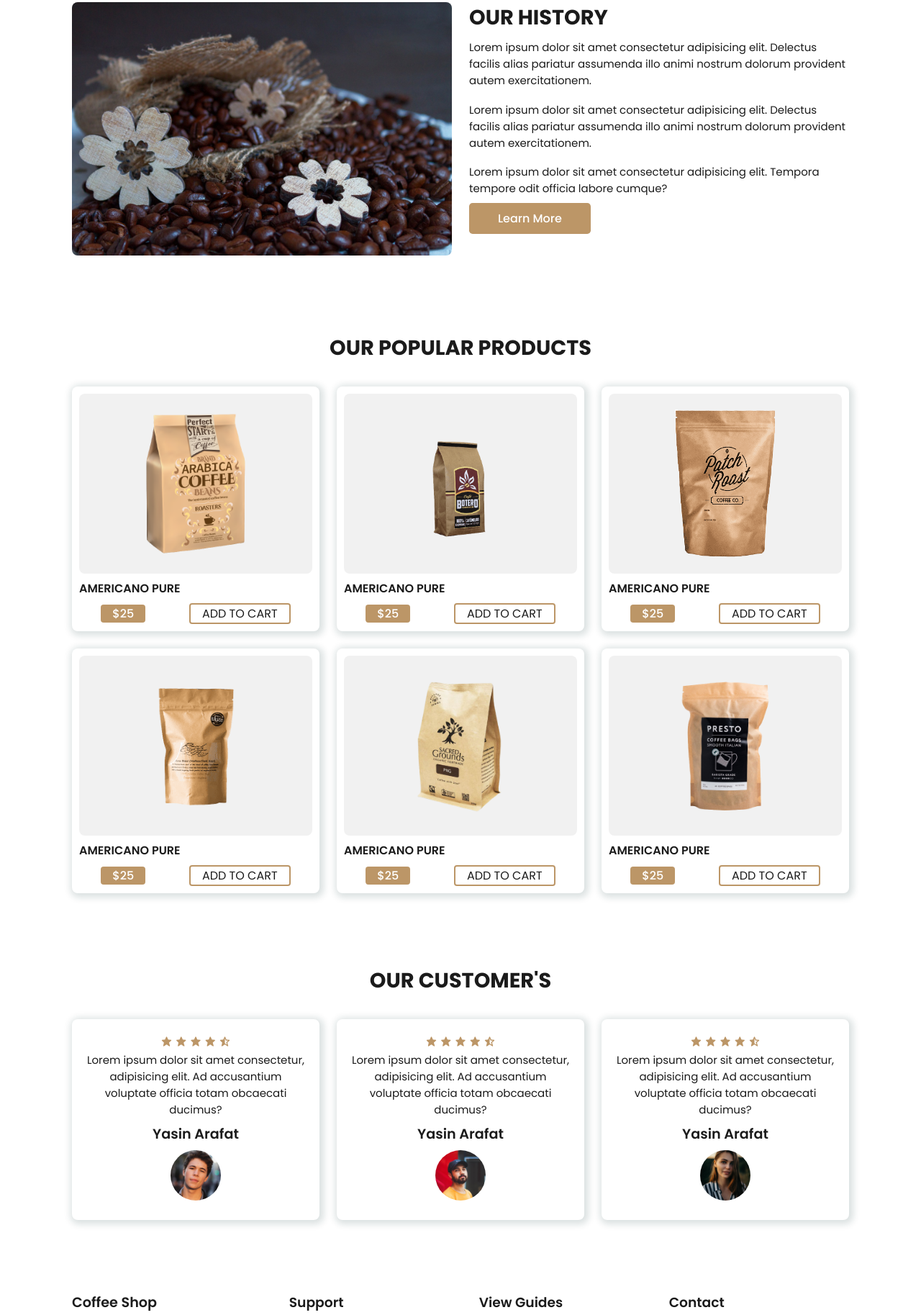
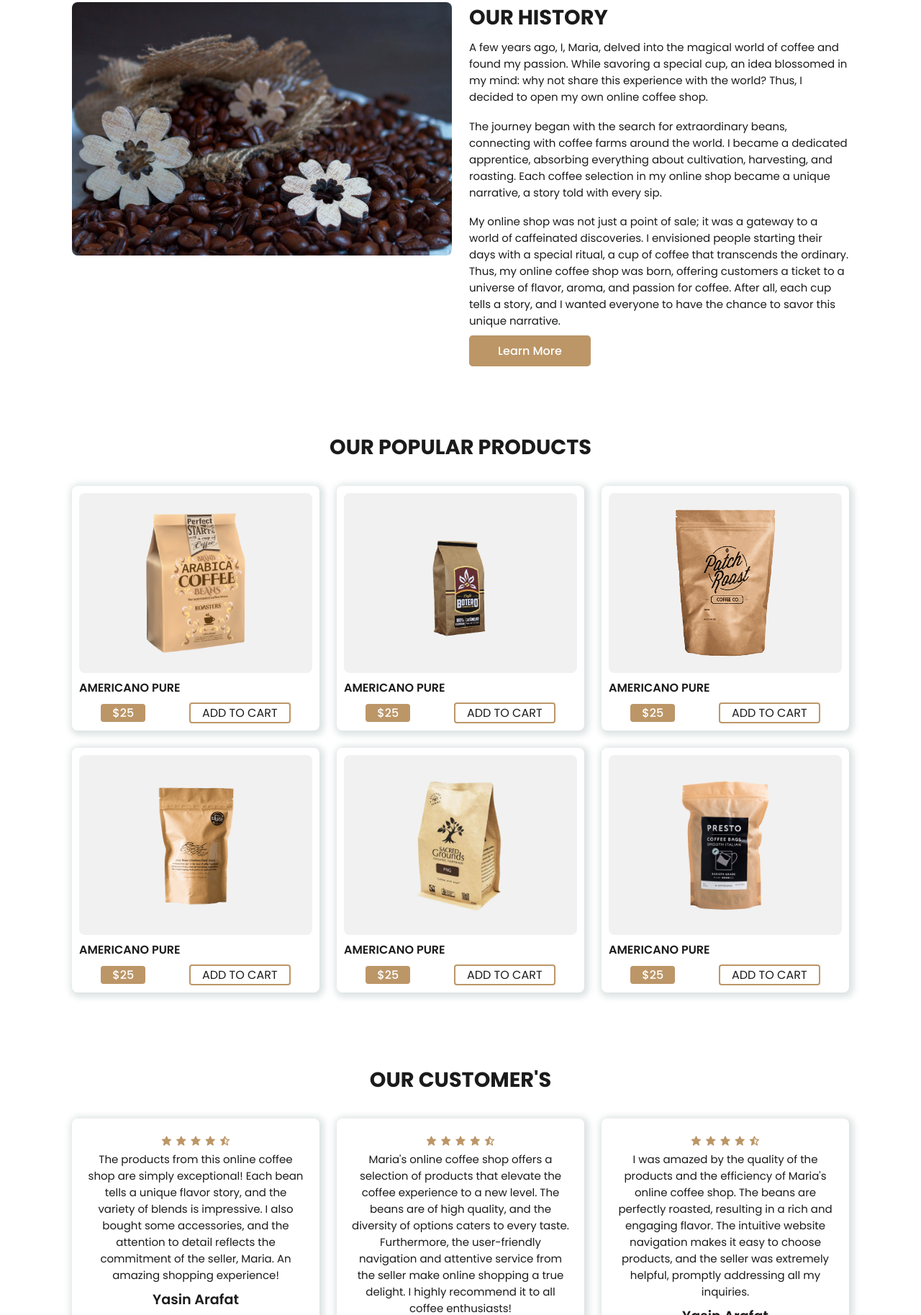
Before and after one commit to Thiagojqy0305/Loja-de-Cafe-, a plain HTML site: page index.html in a window 1280 px wide. Shown: the part 847-2674 px from the top of the page at 72% size. Drawn offline with nearby package versions, Linux system fonts and the light colour scheme.

Commit message:
foi adicionado a historia do cafe

```diff
--- a/index.html
+++ b/index.html
@@ -40,7 +40,7 @@
     <section class="home" id="home">
         <div class="home-text">
             <h1>Start your day <br> with coffee</h1>
-            <p>Lorem ipsum dolor sit amet consectetur adipisicing elit. Maiores soluta obcaecati laborum, adipisci qui nobis.</p>
+            <p>Discover the true pleasure of coffee with us! Indulge in exclusive blends, irresistible aromas, and exceptional quality. Let each cup tell a story of flavor. Choose excellence, choose our coffee. Start your sensory journey today.</p>
             <a href="#" class="btn">Shop Now</a>
         </div>
         <div class="home-img">
@@ -54,9 +54,9 @@
         </div>
         <div class="about-text">
             <h2>Our History</h2>
-            <p>Lorem ipsum dolor sit amet consectetur adipisicing elit. Delectus facilis alias pariatur assumenda illo animi nostrum dolorum provident autem exercitationem.</p>
-            <p>Lorem ipsum dolor sit amet consectetur adipisicing elit. Delectus facilis alias pariatur assumenda illo animi nostrum dolorum provident autem exercitationem.</p>
-            <p>Lorem ipsum dolor sit amet consectetur adipisicing elit. Tempora tempore odit officia labore cumque?</p>
+            <p>A few years ago, I, Maria, delved into the magical world of coffee and found my passion. While savoring a special cup, an idea blossomed in my mind: why not share this experience with the world? Thus, I decided to open my own online coffee shop.</p>
+            <p>The journey began with the search for extraordinary beans, connecting with coffee farms around the world. I became a dedicated apprentice, absorbing everything about cultivation, harvesting, and roasting. Each coffee selection in my online shop became a unique narrative, a story told with every sip.</p>
+            <p>My online shop was not just a point of sale; it was a gateway to a world of caffeinated discoveries. I envisioned people starting their days with a special ritual, a cup of coffee that transcends the ordinary. Thus, my online coffee shop was born, offering customers a ticket to a universe of flavor, aroma, and passion for coffee. After all, each cup tells a story, and I wanted everyone to have the chance to savor this unique narrative.</p>
             <a href="#" class="btn">Learn More</a>
         </div>
 
@@ -133,7 +133,7 @@
                     <i class='bx bxs-star' ></i>
                     <i class='bx bxs-star-half' ></i>
                 </div>
-                <p>Lorem ipsum dolor sit amet consectetur, adipisicing elit. Ad accusantium voluptate officia totam obcaecati ducimus?</p>
+                <p>The products from this online coffee shop are simply exceptional! Each bean tells a unique flavor story, and the variety of blends is impressive. I also bought some accessories, and the attention to detail reflects the commitment of the seller, Maria. An amazing shopping experience!</p>
                 <h2>Yasin Arafat</h2>
                 <img src="img/rev1.jpg" alt="">
             </div>
@@ -145,7 +145,7 @@
                     <i class='bx bxs-star' ></i>
                     <i class='bx bxs-star-half' ></i>
                 </div>
-                <p>Lorem ipsum dolor sit amet consectetur, adipisicing elit. Ad accusantium voluptate officia totam obcaecati ducimus?</p>
+                <p>Maria's online coffee shop offers a selection of products that elevate the coffee experience to a new level. The beans are of high quality, and the diversity of options caters to every taste. Furthermore, the user-friendly navigation and attentive service from the seller make online shopping a true delight. I highly recommend it to all coffee enthusiasts!</p>
                 <h2>Yasin Arafat</h2>
                 <img src="img/rev2.jpg" alt="">
             </div>
@@ -157,7 +157,7 @@
                     <i class='bx bxs-star' ></i>
                     <i class='bx bxs-star-half' ></i>
                 </div>
-                <p>Lorem ipsum dolor sit amet consectetur, adipisicing elit. Ad accusantium voluptate officia totam obcaecati ducimus?</p>
+                <p>I was amazed by the quality of the products and the efficiency of Maria's online coffee shop. The beans are perfectly roasted, resulting in a rich and engaging flavor. The intuitive website navigation makes it easy to choose products, and the seller was extremely helpful, promptly addressing all my inquiries.</p>
                 <h2>Yasin Arafat</h2>
                 <img src="img/rev3.jpg" alt="">
             </div>
@@ -166,7 +166,7 @@
     <section class="footer">
         <div class="footer-box">
             <h2>Coffee Shop</h2>
-            <p>Lorem ipsum dolor sit amet, consectetur adipisicing elit. Voluptatem, facere.</p>
+            <p>Wake up your palater! Follow us for unique online coffee experience.</p>
             <div class="social">
                 <a href="#"><i class='bx bxl-facebook' ></i></a>
                 <a href="#"><i class='bx bxl-twitter' ></i></a>
@@ -200,7 +200,7 @@
     </section>
     <!-- Copyright -->
     <div class="copyright">
-        <p>&#169; CarpoolVenom All Right Reserved</p>
+        <p>&#169; everything booked by Thiago Afonso</p>
     </div>
 
 
```
